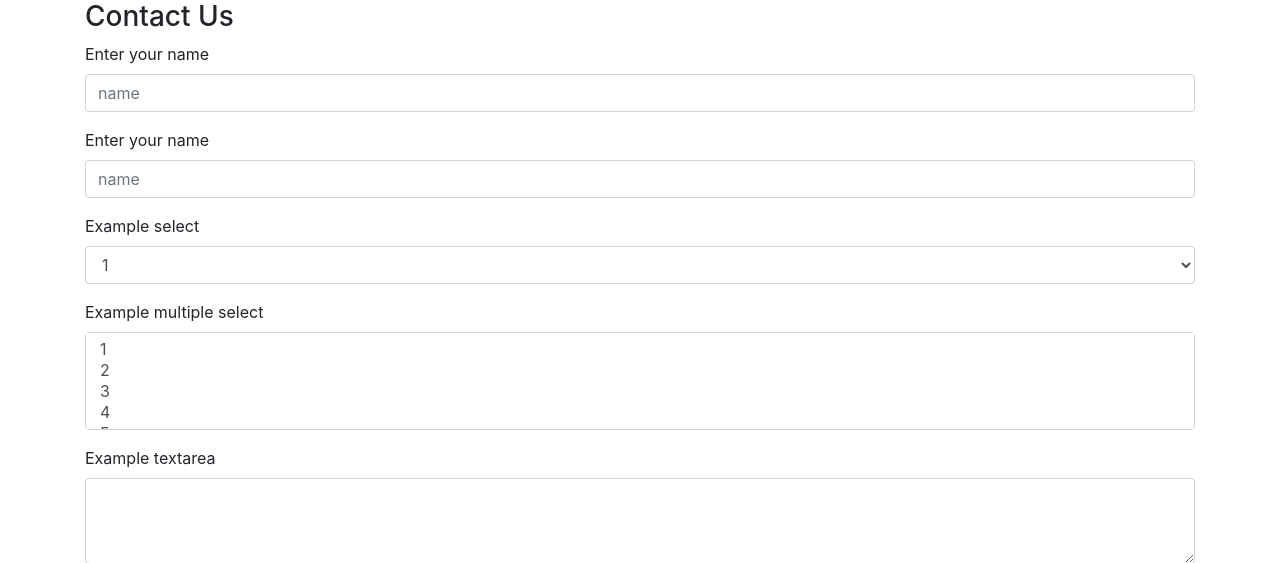
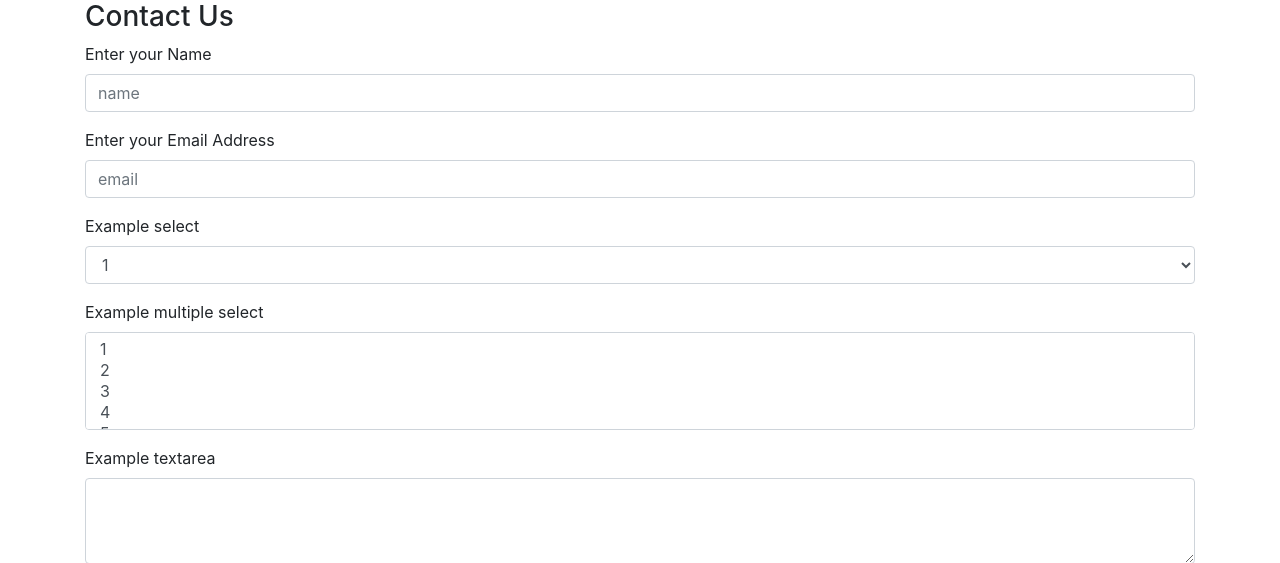
Before and after one commit to TejsinghDhaosriya/ecommerce-website-django, a Django app: page /shop/contact/ in a window 1280 px wide. Shown: the part 56-619 px from the top of the page. Run offline with Django 3.2, Linux system fonts and the light colour scheme; some libraries are stand-ins or nearby versions.

Commit message:
creating contact us

```diff
--- a/shop/templates/shop/contact.html
+++ b/shop/templates/shop/contact.html
@@ -5,12 +5,12 @@
     <h3>Contact Us</h3>
     <form>
         <div class="form-group">
-          <label for="name">Enter your name</label>
+          <label for="name">Enter your Name</label>
           <input type="name" class="form-control" id="name" placeholder="name">
         </div>
         <div class="form-group">
-            <label for="name">Enter your name</label>
-            <input type="name" class="form-control" id="name" placeholder="name">
+            <label for="email">Enter your Email Address</label>
+            <input type="email" class="form-control" id="email" placeholder="email">
           </div>
         <div class="form-group">
           <label for="exampleFormControlSelect1">Example select</label>
```
